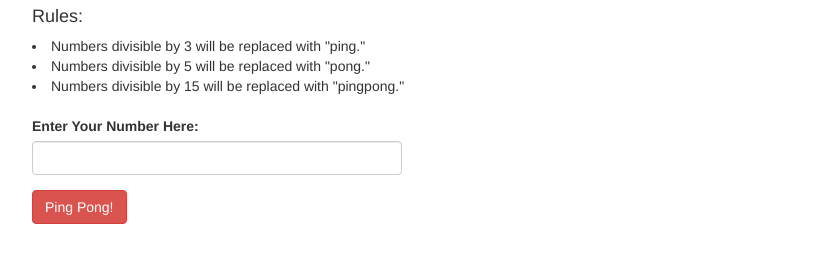
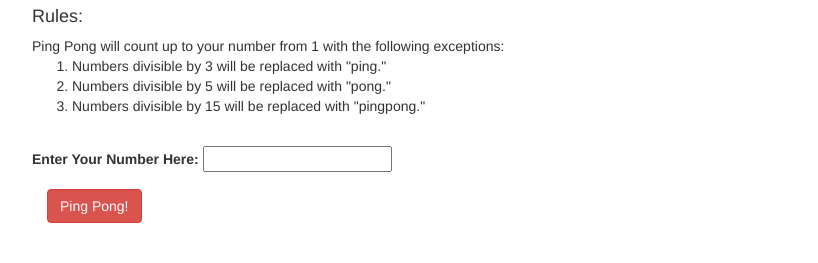
Before and after one commit to donnaditz/Looping-Pingpong, a plain HTML site: page index.html in a window 1280 px wide. Shown: the part 393-656 px from the top of the page, without its empty margins (23-841 px from the left). Drawn offline with Linux system fonts and the light colour scheme.

Commit message:
Modify Ping-pong

```diff
--- a/css/styles.css
+++ b/css/styles.css
@@ -7,5 +7,8 @@ img{
   height:  auto;
 }
 .row{
-  padding-top: 20px
+  padding-top: 20px;
 }
+ol{
+  margin-left: 0;
+}
--- a/index.html
+++ b/index.html
@@ -11,19 +11,21 @@
     <div class="container">
       <div class="row">
         <h1>Let's Play Ping Pong!</h1>
-          <img src="http://preptalk.hermits.com/wp-content/uploads/2014/12/ping-pong.jpeg" alt="Ping pong">
+          <img class= "img-responsive" src="http://preptalk.hermits.com/wp-content/uploads/2014/12/ping-pong.jpeg" alt="Ping pong">
         <h4>Rules:</h4
+        <h5> Ping Pong will count up to your number from 1 with the following exceptions:</h5>
         <ol>
           <li>Numbers divisible by 3 will be replaced with "ping."</li>
           <li>Numbers divisible by 5 will be replaced with "pong."</li>
           <li>Numbers divisible by 15 will be replaced with "pingpong."</li>
         </ol>
+      </div>
         <div id="pingpong">
           <form>
             <div class="row">
-              <div class="form-group col-sm-4">
+              <div class="form-group">
                 <label for="input1">Enter Your Number Here:</label>
-                <input id="input1" class="form-control" type="number">
+                <input id="input1" type="text">
               </div>
             </div>
             <button type="submit" class="btn btn-danger">Ping Pong!</button>
@@ -31,7 +33,6 @@
         </div>
         <ul class="result">
          </ul>
-      </div>
     </div>
   </body>
 </html>
--- a/js/scripts.js
+++ b/js/scripts.js
@@ -8,6 +8,7 @@ var pingponggame = function(inputNumber){
 $(document).ready(function(){
   $("#pingpong form").submit(function(event){
     var inputNum= parseInt($("input#input1").val());
+     $("ul").empty();
 
     for (var i = 1; i <= inputNum; i += 1) {
       if (i % 15 === 0){
```
